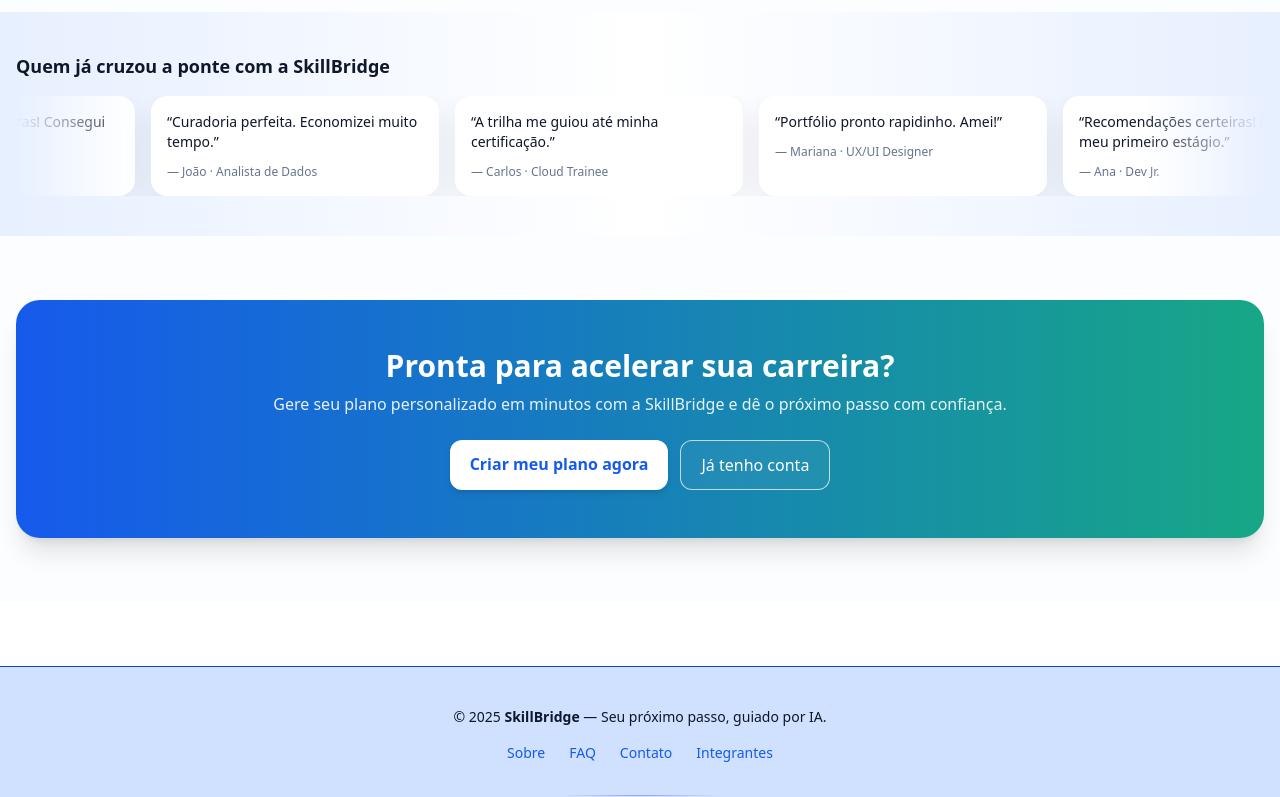
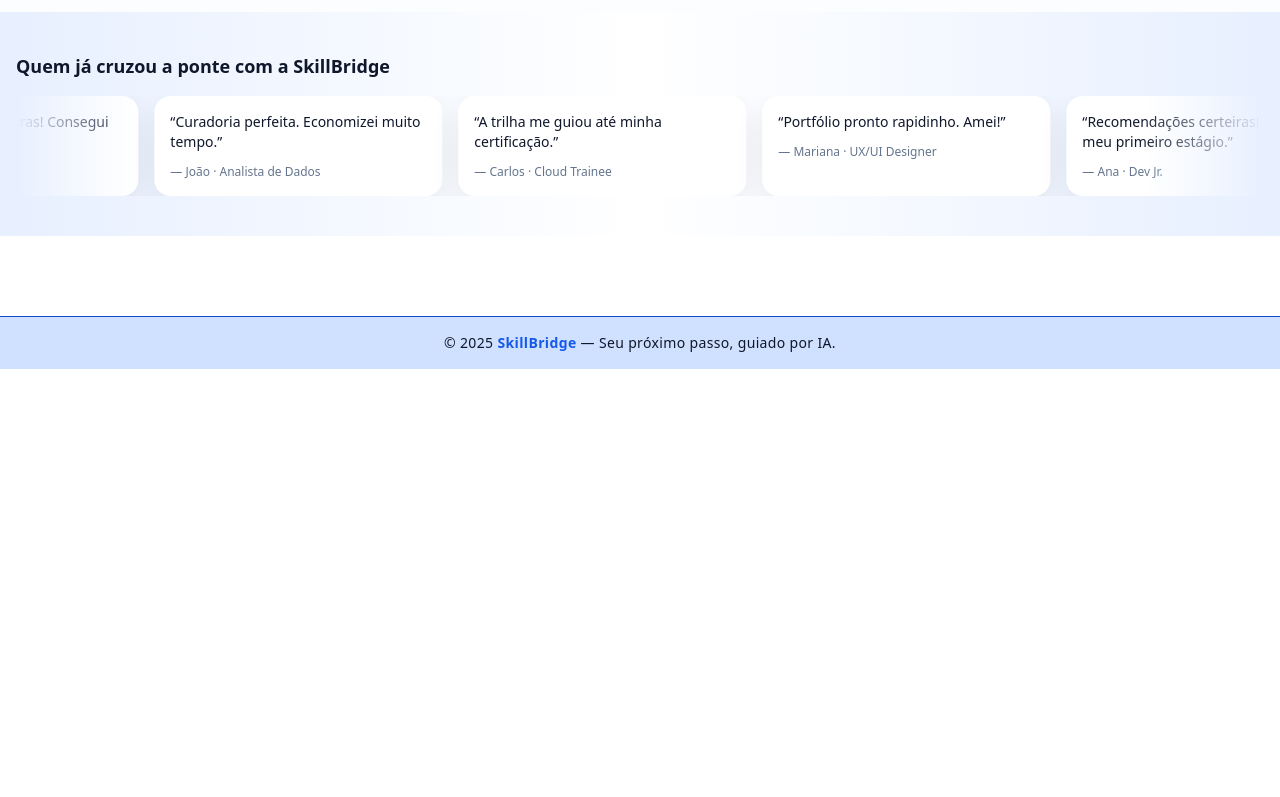
Before and after one commit to brunovinicius02/skillbridge-frontend, a React (Vite) app: page / in a window 1280 px wide. Shown: the part 2000-2797 px from the top of the page. After the commit the page ends 2369 px from the top, so only its background shows below. Built offline with nearby package versions, Linux system fonts and the light colour scheme.

Commit message:
ajuste no catálogo, para aparecer ja adicionadso a trilha de cursos

```diff
--- a/src/components/CourseCard.tsx
+++ b/src/components/CourseCard.tsx
@@ -1,7 +1,9 @@
 // src/components/CourseCard.tsx
+import { useState } from "react";
 import type { Curso } from "../types";
 import { useTrilha } from "../hooks/useTrilha";
 import { useFavoritos } from "../hooks/useFavoritos";
+
 
 type Props = {
   c: Curso;
@@ -25,7 +27,7 @@
         rounded-2xl border border-slate-100
         p-4 bg-white
         shadow-sm hover:shadow-md hover:-translate-y-1
-        transition
+        transition group
       "
     >
       {/* Coração de favoritos */}
@@ -80,7 +82,44 @@
       </div>
 
       {/* Ações */}
-      <div className="mt-4 flex gap-2">
+      <div className="mt-4 flex gap-2 relative">
+
+        {/* BOTÃO */}
+        <button
+          type="button"
+          className="
+            flex-1 rounded-xl border border-slate-200
+            px-3 py-2 text-xs md:text-sm font-medium relative
+            text-slate-700 hover:bg-slate-50 transition
+          "
+        >
+          Ver detalhes
+        </button>
+
+        {/* TOOLTIP */}
+        <div
+          className="
+            absolute left-1/2 bottom-[52px]
+            -translate-x-1/2 -translate-y-2
+            hidden group-hover:block
+            w-64 z-30
+            rounded-lg border border-slate-700
+            bg-slate-900/95 px-3 py-2
+            text-[11px] leading-snug shadow-xl text-slate-100
+          "
+        >
+          <p className="font-semibold mb-1 text-sky-300">{c.titulo}</p>
+
+          <p>
+            {c.descricao
+              ? c.descricao.length > 150
+                ? c.descricao.slice(0, 150) + "..."
+                : c.descricao
+              : "Descrição não disponível."}
+          </p>
+        </div>
+
+        {/* BOTÃO ADICIONAR */}
         <button
           type="button"
           onClick={handleAdicionarTrilha}
@@ -93,16 +132,6 @@
           Adicionar à trilha
         </button>
 
-        <button
-          type="button"
-          className="
-            flex-1 rounded-xl border border-slate-200
-            px-3 py-2 text-xs md:text-sm font-medium
-            text-slate-700 hover:bg-slate-50 transition
-          "
-        >
-          Ver detalhes
-        </button>
       </div>
     </div>
   );
--- a/src/components/Footer.tsx
+++ b/src/components/Footer.tsx
@@ -1,61 +1,26 @@
 export default function Footer() {
   return (
     <footer
-      className="mt-16"
+      className="mt-20"
       style={{
         background: "var(--sb-primary-20)",
-        borderTop: "1px solid color-mix(in oklab, var(--sb-primary), #000 15%)",
+        borderTop: "1px solid color-mix(in oklab, var(--sb-primary), #000 12%)",
       }}
     >
-      <div className="mx-auto max-w-7xl px-4 py-10 text-center text-sm">
-        {/* Texto principal */}
+      <div className="mx-auto max-w-7xl px-4 py-4 flex flex-col items-center gap-4 text-center">
+
+        {/* Marca */}
         <p
-          className="mb-4 font-medium"
+          className="text-sm font-medium tracking-wide"
           style={{ color: "var(--sb-ink)" }}
         >
-          © {new Date().getFullYear()} <strong>SkillBridge</strong> — Seu próximo passo, guiado por IA.
+          © {new Date().getFullYear()}{" "}
+          <span className="font-semibold" style={{ color: "var(--sb-primary)" }}>
+            SkillBridge
+          </span>{" "}
+          — Seu próximo passo, guiado por IA.
         </p>
 
-        {/* Navegação */}
-        <nav className="flex flex-wrap justify-center gap-6 mt-3">
-          <a
-            href="#"
-            className="transition hover:opacity-70"
-            style={{ color: "var(--sb-primary)" }}
-          >
-            Sobre
-          </a>
-          <a
-            href="#"
-            className="transition hover:opacity-70"
-            style={{ color: "var(--sb-primary)" }}
-          >
-            FAQ
-          </a>
-          <a
-            href="#"
-            className="transition hover:opacity-70"
-            style={{ color: "var(--sb-primary)" }}
-          >
-            Contato
-          </a>
-          <a
-            href="#"
-            className="transition hover:opacity-70"
-            style={{ color: "var(--sb-primary)" }}
-          >
-            Integrantes
-          </a>
-        </nav>
-
-        {/* Linha suave decorativa */}
-        <div
-          className="mx-auto mt-8 h-px w-40 opacity-40"
-          style={{
-            background:
-              "linear-gradient(90deg, transparent, var(--sb-primary), transparent)",
-          }}
-        />
       </div>
     </footer>
   );
--- a/src/pages/Home.tsx
+++ b/src/pages/Home.tsx
@@ -465,43 +465,6 @@
           </div>
         </div>
       </section>
-
-      {/* CTA FINAL */}
-      <section className="mx-auto max-w-7xl px-4 py-16">
-        <div
-          className="rounded-3xl px-6 py-10 text-center text-white md:px-10 md:py-12 shadow-xl"
-          style={{
-            background:
-              "linear-gradient(90deg, var(--sb-primary), var(--sb-secondary))",
-          }}
-        >
-          <h3 className="text-2xl md:text-3xl font-bold">
-            Pronta para acelerar sua carreira?
-          </h3>
-          <p className="mt-2 text-sm md:text-base opacity-90">
-            Gere seu plano personalizado em minutos com a SkillBridge e dê o
-            próximo passo com confiança.
-          </p>
-          <div className="mt-6 flex flex-wrap justify-center gap-3">
-            <Link
-              to="/recomendacoes"
-              className="rounded-xl px-5 py-3 text-sm md:text-base font-semibold shadow-md hover:shadow-lg transition hover:-translate-y-px"
-              style={{ background: "#fff", color: "var(--sb-primary)" }}
-            >
-              Criar meu plano agora
-            </Link>
-            <Link
-              to="/login"
-              className="rounded-xl px-5 py-3 text-sm md:text-base font-medium border-white/60 bg-white/5 hover:bg-white/10 transition"
-              style={{
-                border: "1px solid rgba(255,255,255,.7)",
-              }}
-            >
-              Já tenho conta
-            </Link>
-          </div>
-        </div>
-      </section>
     </div>
   );
 }
--- a/src/pages/Recomendacoes.tsx
+++ b/src/pages/Recomendacoes.tsx
@@ -1,9 +1,44 @@
+// src/pages/Recomendacoes.tsx
 import { cursos, recomendarCursos, usuarioDemo } from "../services/api";
 import CourseCard from "../components/CourseCard";
 
+export function Recomendacoes() {
 
-export function Recomendacoes() {
-  const lista = recomendarCursos(usuarioDemo, cursos);
+  let usuario = usuarioDemo;
+
+  if (typeof window !== "undefined") {
+    const salvo = localStorage.getItem("skillbridge_user");
+    if (salvo) {
+      try {
+        usuario = JSON.parse(salvo);
+      } catch {
+        usuario = usuarioDemo;
+      }
+    }
+  }
+
+
+  const listaBase = recomendarCursos(usuario, cursos);
+
+
+  let listaFiltrada = listaBase;
+
+  if (usuario.interesses && usuario.interesses.length > 0) {
+    const interessesNormalizados = new Set(
+      usuario.interesses.map((i: string) => i.toLowerCase().trim())
+    );
+
+    listaFiltrada = listaBase.filter((curso) => {
+      if (!curso.tags || curso.tags.length === 0) return false;
+
+
+      return curso.tags.some((tag: string) =>
+        interessesNormalizados.has(tag.toLowerCase().trim())
+      );
+    });
+  }
+
+  const lista = listaFiltrada;
 
   return (
     <div className="pb-16 px-4 md:px-6 lg:px-10 max-w-7xl mx-auto">
@@ -18,24 +53,30 @@
         </h2>
 
         <p className="text-slate-600 text-sm md:text-base mt-3 max-w-2xl mx-auto">
-          Com base nos interesses e na disponibilidade da {usuarioDemo.nome},
-          selecionamos os cursos com maior aderência para acelerar sua evolução.
+          Com base nos interesses e na disponibilidade de{" "}
+          <span className="font-semibold">{usuario.nome}</span>, selecionamos
+          os cursos com maior aderência para acelerar sua evolução.
         </p>
 
         {/* Chips resumo do perfil */}
         <div className="mt-5 flex flex-wrap justify-center gap-2 text-[11px] md:text-xs">
+          {usuario.interesses && usuario.interesses.length > 0 && (
             <span className="inline-flex items-center rounded-full bg-slate-50 px-3 py-1 border border-slate-100 text-slate-600">
               Interesses:{" "}
               <span className="ml-1 font-semibold">
-              {usuarioDemo.interesses.join(", ")}
+                {usuario.interesses.join(", ")}
               </span>
             </span>
+          )}
+
+          {usuario.disponibilidadeSemanal && (
             <span className="inline-flex items-center rounded-full bg-slate-50 px-3 py-1 border border-slate-100 text-slate-600">
               Disponibilidade:{" "}
               <span className="ml-1 font-semibold">
-              {usuarioDemo.disponibilidadeSemanal}h/sem
+                {usuario.disponibilidadeSemanal}h/sem
               </span>
             </span>
+          )}
         </div>
 
         <div
@@ -49,10 +90,11 @@
       {/* LISTA DE CURSOS RECOMENDADOS */}
       <section>
         <p className="mb-4 text-sm text-slate-500">
-          Abaixo estão os cursos em ordem de prioridade, dos mais aderentes ao
-          seu perfil para os menos prioritários.
+          Abaixo estão os cursos em ordem de prioridade, filtrados pelos seus
+          interesses e pelo seu momento de carreira.
         </p>
 
+        {lista.length > 0 && (
           <div
             className="
               grid gap-6
@@ -71,14 +113,16 @@
               </div>
             ))}
           </div>
+        )}
 
         {lista.length === 0 && (
-          <div className="mt-16 text-center">
+          <div className="mt-16 text-center max-w-md mx-auto">
             <p className="text-slate-700 text-lg font-medium">
-              Nenhuma recomendação disponível
+              Nenhuma recomendação encontrada com os filtros atuais 😥
             </p>
-            <p className="text-slate-400 text-sm mt-1">
-              Revise seus dados de perfil para gerar novas sugestões.
+            <p className="text-slate-400 text-sm mt-2 leading-relaxed">
+              Tente ajustar seus interesses no perfil ou ampliar as áreas de
+              interesse para que a IA consiga sugerir mais opções de cursos.
             </p>
           </div>
         )}
```
Lines whose indentation alone changed are shown as unchanged.
